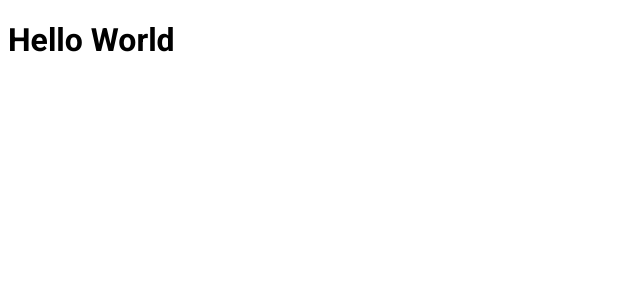
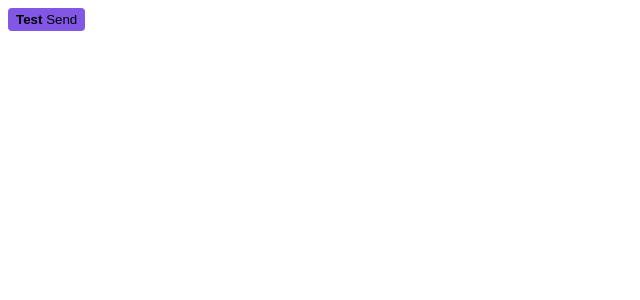
Before and after one commit to martahil/04-ignite-shop, a Next.js app: page / in a window 1280 px wide. Shown: the top 300 px of the page, without its empty margins (0-640 px from the left). Built offline with nearby package versions, Linux system fonts and the light colour scheme.

Commit message:
Initialize visual structure with Stitches

```diff
--- a/src/pages/_document.tsx
+++ b/src/pages/_document.tsx
@@ -1,3 +1,4 @@
+import { getCssText } from '@/styles'
 import { Html, Head, Main, NextScript } from 'next/document'
 
 export default function Document() {
@@ -7,6 +8,8 @@
         <link rel='preconnect' href='https://fonts.googleapis.com' />
         <link rel='preconnect' href='https://fonts.gstatic.com' crossOrigin='anonymous' />
         <link href='https://fonts.googleapis.com/css2?family=Roboto:ital,wght@0,100..900;1,100..900&display=swap' rel='stylesheet' />
+
+        <style id='stitches' dangerouslySetInnerHTML={{ __html: getCssText() }} />
       </Head>
       <body>
         <Main />
--- a/src/pages/index.tsx
+++ b/src/pages/index.tsx
@@ -1,5 +1,25 @@
+import { styled } from '@/styles'
+
+const Button = styled('button', {
+  backgroundColor: '$rocketseat',
+  borderRadius: 4,
+  border: 0,
+  padding: '4px 8px',
+
+  span: {
+    fontWeight: 'bold',
+  },
+
+  '&:hover': {
+    filter: 'brightness(0.8)'
+  }
+})
+
 export default function Home() {
   return (
-    <h1 style={{fontFamily: 'Roboto'}}>Hello World</h1>
+    <Button>
+      <span>Test{' '}</span>
+      Send
+    </Button>
   )
 }
--- /dev/null
+++ b/src/styles/index.ts
@@ -0,0 +1,18 @@
+import { createStitches } from '@stitches/react'
+
+export const {
+  config,
+  styled,
+  css,
+  globalCss,
+  keyframes,
+  getCssText,
+  theme,
+  createTheme,
+} = createStitches({
+  theme: {
+    colors: {
+      rocketseat: '#8257e6',
+    }
+  }
+})
```
Also changed, not shown: package.json (+5 -4 lines), 2 other files (tests, documents, lock files or other folders).
